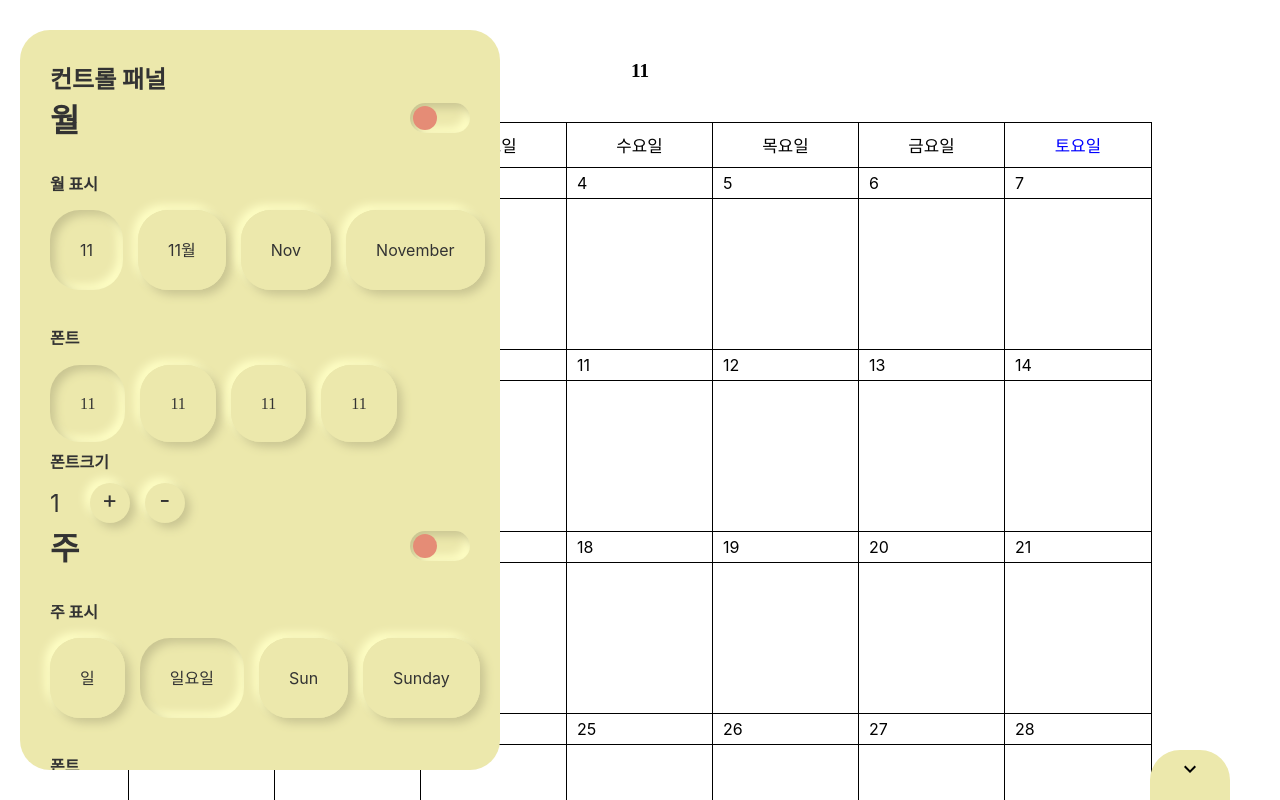
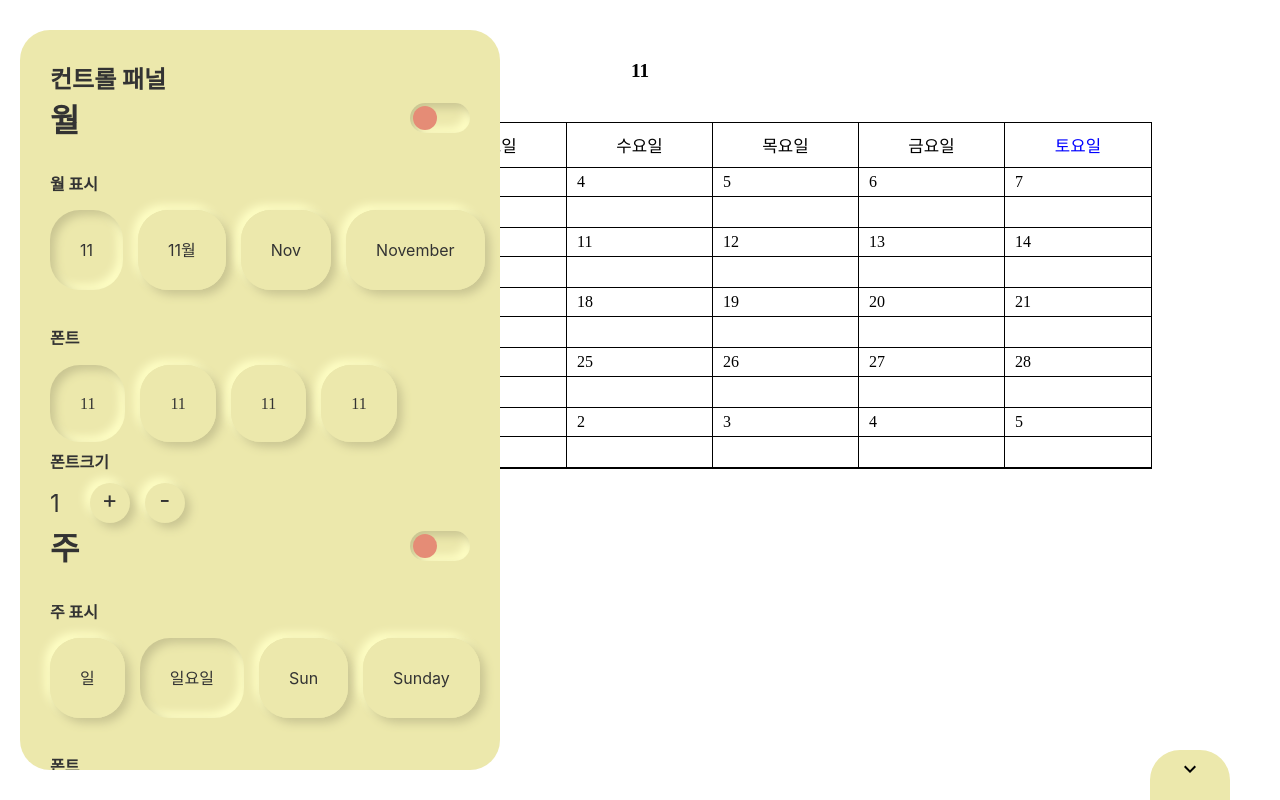
Before and after one commit to Sonbbal/CalenderGenerator, a React (Create React App) app: page / in a window 1280 px wide. Shown: the top 800 px of the page. Built offline with nearby package versions, Linux system fonts and the light colour scheme; a web font is replaced by a local one.

Commit message:
Add redux to days

```diff
--- a/src/Components/Calender/Days.js
+++ b/src/Components/Calender/Days.js
@@ -2,19 +2,19 @@ import React from 'react';
 
 const Days = (props) => {
     const lines = new Array(props.line);
-    const daysArray = new Array(props.day);
+    const daysArray = props.data;
     for(let i = 0; i < props.line; i++ ) {
         lines[i] = i + 1;
     }
-    for(let i = 0; i < props.day; i++ ) {
-        daysArray[i] = i +1;
-    }
-
     return(
-        <div className="days-container">
+        <div className={`days-container ${props.font}`}>
             {
                 daysArray.map(
-                    n => <Day key={n} line={lines} num={n} />
+                    n => <Day
+                    key={n.id}
+                    month={n.month}
+                    line={lines}
+                    num={n.number} />
                 )
             }
         </div>
@@ -23,10 +23,10 @@ const Days = (props) => {
 
 const Day = ( props ) => {
  return (
-    <div className={`day`}>
+    <div className={`day ${props.month}`}>
         <div>
-            <div className="day-header">
-                <p>{props.num ? props.num : ''}</p>
+            <div className={"day-header"}>
+                <p>{props.num}</p>
             </div>
             </div>
             <div className="day-body">
--- a/src/Components/Calender/index.js
+++ b/src/Components/Calender/index.js
@@ -38,35 +38,7 @@ const Calender = () => {
             }
         }
     }
-    //  월 타입 데이터
-    // const nowDate = new Date();
-    //     const monthState =store.getState().month.text;
-    //     const nowMonth = () => {
-    //         const isMonth = nowDate.getMonth();
-    //         const monthNum = ['1','2','3','4','5','6','7','8','9','10','11','12'];
-    //         const monthNumKo = ['1월','2월','3월','4월','5월','6월','7월','8월','9월','10월','11월','12월'];
-    //         const monthEng = ['Jan','Feb','Mar','Apr','May','Jun','Jul','Aug','Sep','Oct','Nov','Dec']
-    //         const monthEngFull = ['January','February','March','April','May','June','July','August','September','October','November','December']
-    //         let monthLast = '';
-    //         switch (monthState) {
-    //             case '1':
-    //                 monthLast = monthNum[isMonth]
-    //                 break ;
-    //             case '1월':
-    //                 monthLast = monthNumKo[isMonth]
-    //                 break ;
-    //             case 'Jan':
-    //                 monthLast = monthEng[isMonth]
-    //                 break ;
-    //             case 'January':
-    //                 monthLast = monthEngFull[isMonth]
-    //                 break ;
-    //             default:
-    //                 monthLast = monthNumKo[isMonth]
-    //                 break ;
-    //         }
-    //         return monthLast;
-    //     }
+
 
     const MonthContainer = connect(
         (state) => ({
@@ -84,12 +56,19 @@ const Calender = () => {
         })
     )(Week);
 
+    const DaysContainer = connect(
+        (state) => ({
+            data:state.date.days,
+            line:state.day.lines,
+            font:state.day.font
+        })
+    )(Days);
     return (
         <div id="capture-box">
             <div className='calender'>
                 <MonthContainer />
                 <WeekContainer />
-                <Days line={data.days.line} day={data.days.day}/>
+                <DaysContainer />
             </div>
         </div>
     )
--- a/src/reducer/Date.js
+++ b/src/reducer/Date.js
@@ -59,23 +59,24 @@ const generateMonth = (date) => {
 // 각 배열 합침
 const totalData = (now, prev, next, prevCount, nextCount ) => {
     let data = [];
-    // 이번달
-    for(let i = 0; i < now.length; i++) {
-        data.push({month:'now', number:now[i]});
-        console.log('이번달 푸시')
-    };
+    let id = 1;
     // 이전달
     if(prevCount > 0){
         for(let i = 0; i < prevCount; i++ ){
-            data.unshift({month:'prev',number:prev[prev.length - 1 - i]});
-            console.log('이전달 푸시')
+            data.unshift({id:id,month:'prev',number:prev[prev.length - 1 - i]});
+            id++
         }
     }
+    // 이번달
+    for(let i = 0; i < now.length; i++) {
+        data.push({id:id,month:'now', number:now[i]});
+        id++
+    };
     // 다음달
     if (nextCount > 0) {
         for(let i = 0; i < nextCount; i++){
-            data.push({month:'next',number:next[i]})
-            console.log('다음달 푸시')
+            data.push({id:id,month:'next',number:next[i]})
+            id++
         }
     }
     return data;
```
